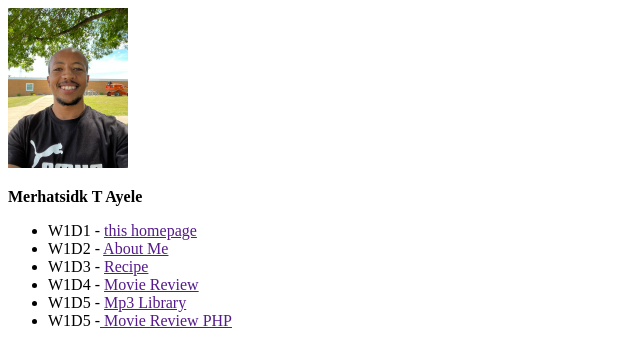
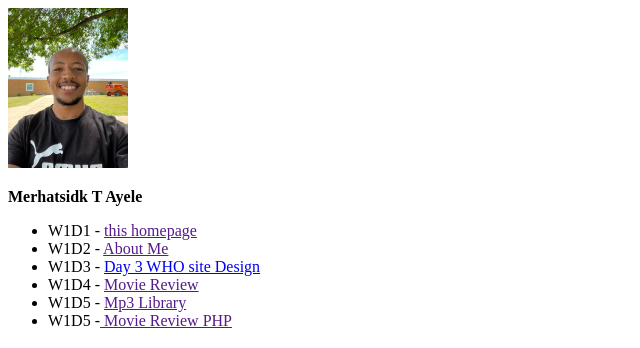
Before and after one commit to merhatsidk/-cs472, a plain HTML site: page homepage.html in a window 1280 px wide. Shown: the top 348 px of the page, without its empty margins (0-640 px from the left). Drawn offline with Linux system fonts and the light colour scheme.

Commit message:
added links to the home page

```diff
--- a/homepage.html
+++ b/homepage.html
@@ -13,7 +13,7 @@
     <ul>
         <li>W1D1 - <a href=""> this homepage</a></li>
         <li>W1D2 - <a href=""> About Me</a></li>
-        <li>W1D3 - <a href=""> Recipe</a></li>
+        <li>W1D3 - <a href="./webpage-assign/index.html">Day 3 WHO site Design</a></li>
         <li>W1D4 - <a href=""> Movie Review</a></li>
         <li>W1D5 - <a href=""> Mp3 Library</a></li>
         <li>W1D5 -<a href="">  Movie Review PHP</a></li>
```
